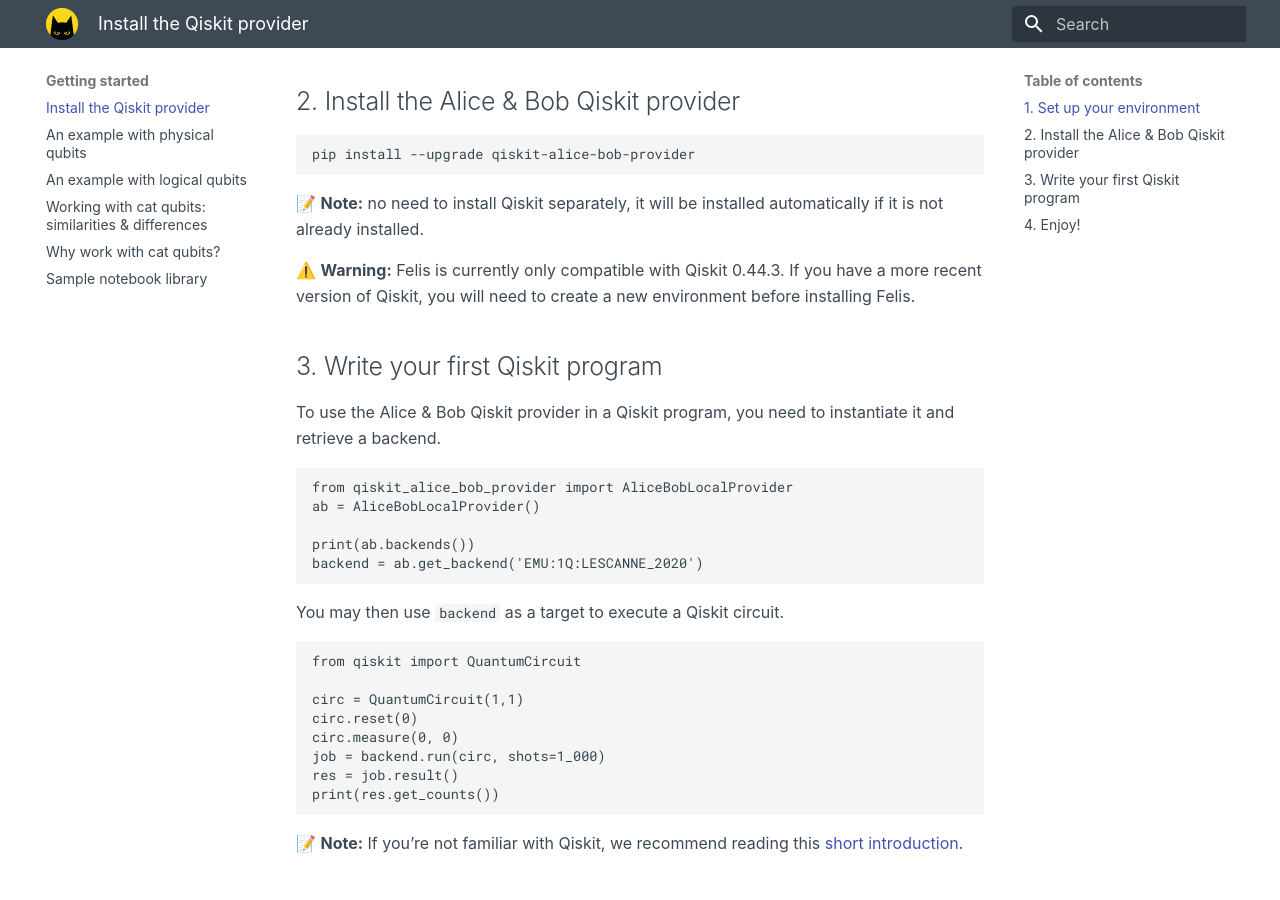
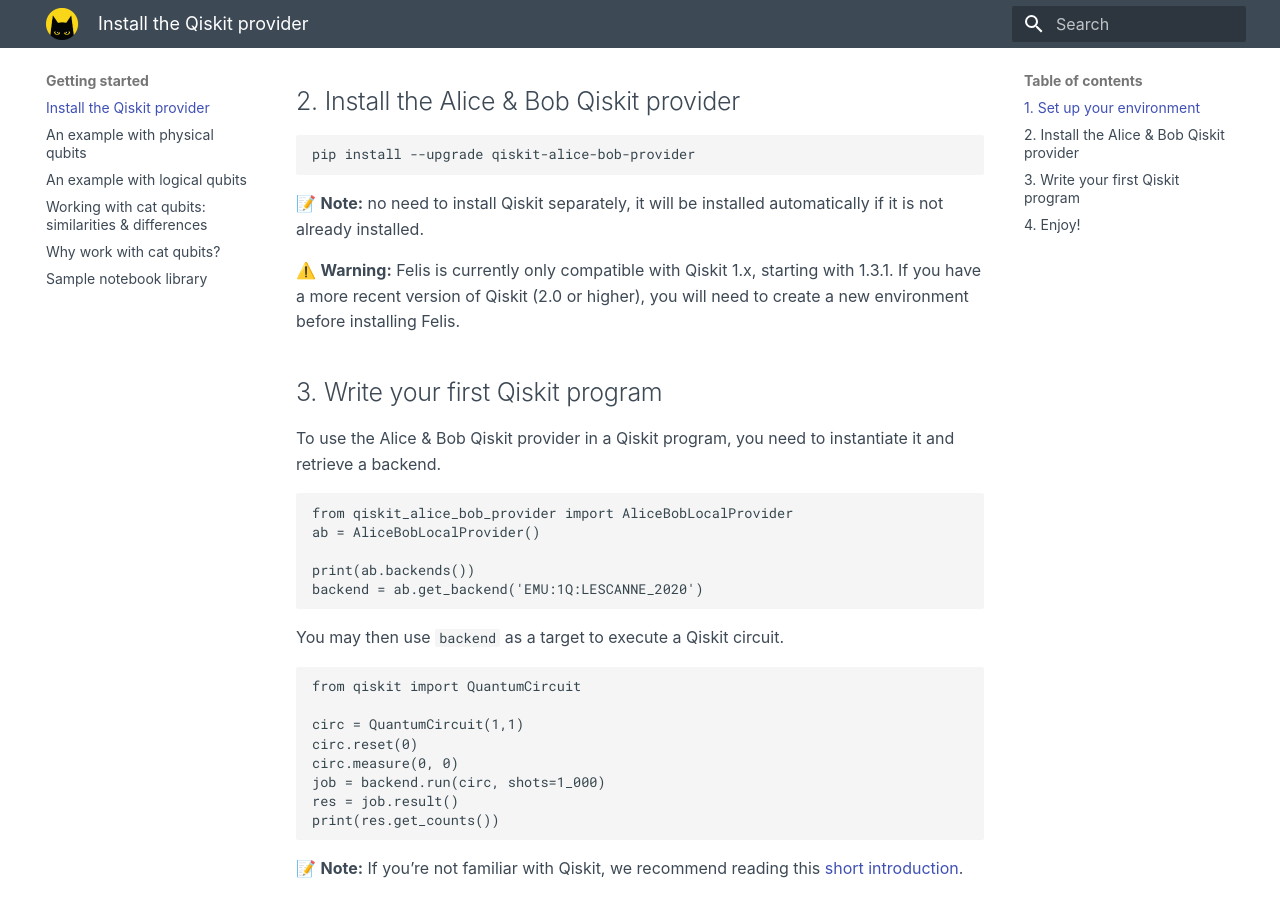
Before and after one commit to Alice-Bob-SW/felis, an MkDocs documentation site: the page built from docs/getting_started/install_the_qiskit_provider.md, in a window 1280 px wide and 900 px high, scrolled down 353 px. Built offline with MkDocs 1.6.1 and Material for MkDocs 9.7.7, drawn with Linux system fonts in a browser that asks for light colours.

Commit message:
Update install_the_qiskit_provider.md

```diff
--- a/docs/getting_started/install_the_qiskit_provider.md
+++ b/docs/getting_started/install_the_qiskit_provider.md
@@ -14,7 +14,7 @@
 
 📝 **Note:** no need to install Qiskit separately, it will be installed automatically if it is not already installed.
 
-⚠️ **Warning:** Felis is currently only compatible with Qiskit 0.44.3. If you have a more recent version of Qiskit, you will need to create a new environment before installing Felis.
+⚠️ **Warning:** Felis is currently only compatible with Qiskit 1.x, starting with 1.3.1. If you have a more recent version of Qiskit (2.0 or higher), you will need to create a new environment before installing Felis.
 
 
 ## 3. Write your first Qiskit program
```
